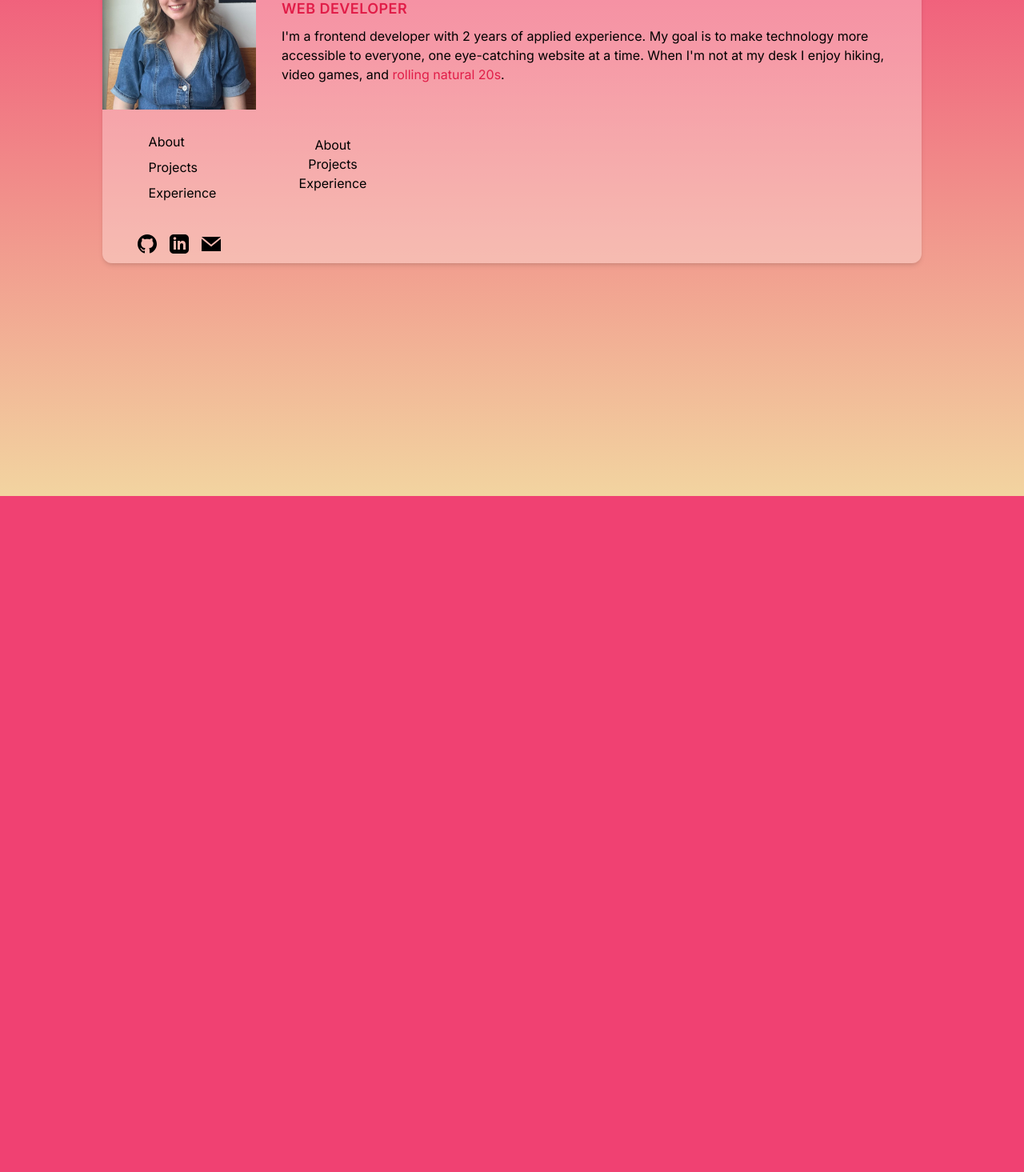
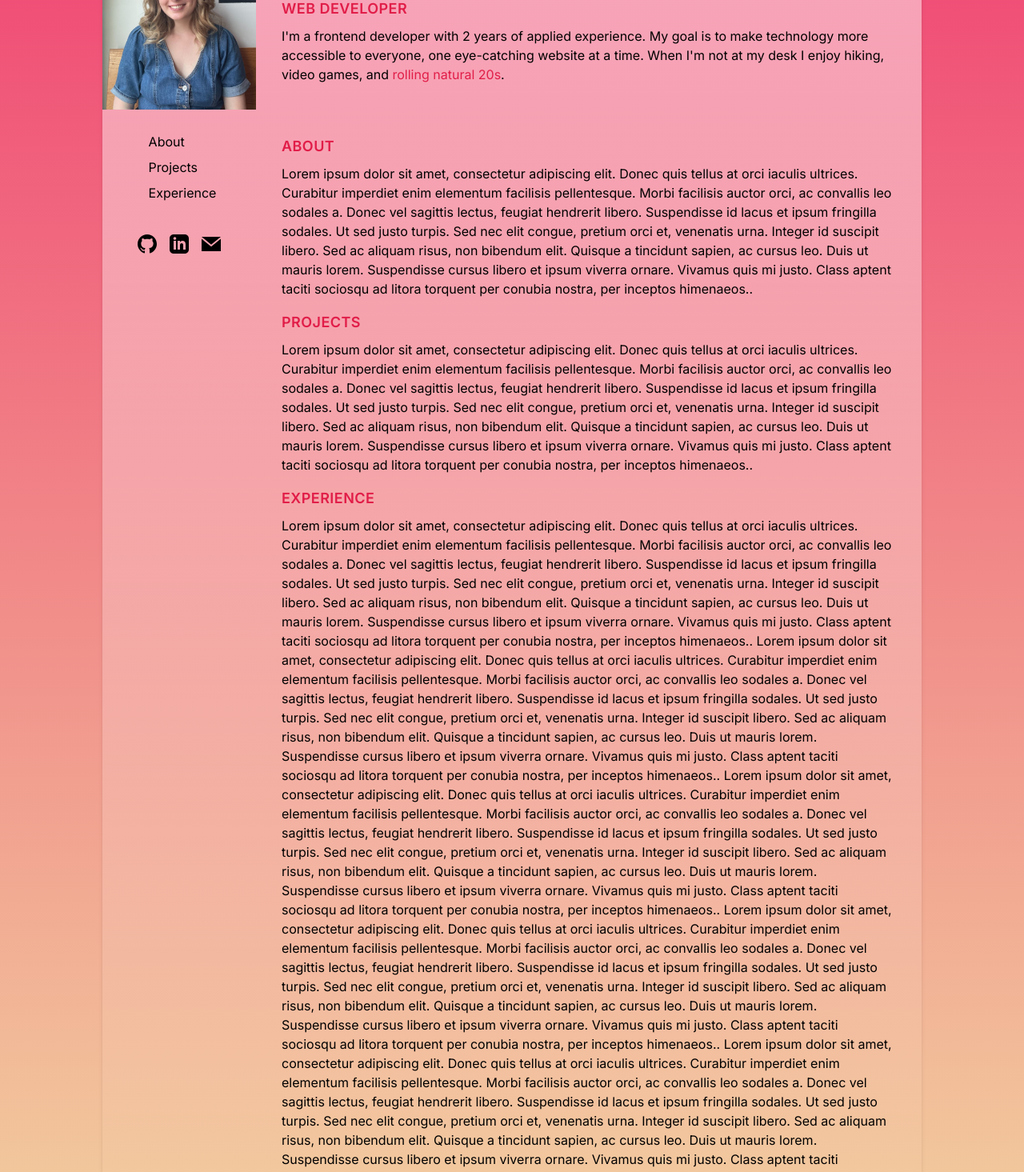
Before and after one commit to jgfitzgerald/dev-website, a Next.js app: page / in a window 1280 px wide. Shown: the part 180-1645 px from the top of the page at 80% size. Before the commit the page ends 800 px from the top, so only its background shows below. Built offline with nearby package versions, Linux system fonts and the light colour scheme.

Commit message:
add body & scroll behaviour

```diff
--- a/src/app/globals.css
+++ b/src/app/globals.css
@@ -23,3 +23,7 @@ body.dark {
   --background-start-rgb: 29, 39, 64;
   --background-end-rgb: 61, 72, 99;
 }
+
+html {
+  scroll-behavior: smooth;
+}
--- a/src/app/page.tsx
+++ b/src/app/page.tsx
@@ -3,11 +3,11 @@ import { About, Projects, Experience, ToggleTheme, Nav } from '../components/';
 
 export default function Home() {
   return (
-    <main className="flex min-h-screen flex-col items-center justify-between p-24">
+  <main className="flex min-h-screen flex-col items-center justify-between p-24">
 
   <ToggleTheme />
 
-      <div className="max-w-md mx-auto bg-white bg-opacity-30 rounded-xl shadow-md overflow-hidden lg:max-w-[80vw] md:max-w-2xl">
+  <div className="max-w-md mx-auto bg-gradient-to-b from-white/50 rounded-xl shadow-md overflow-hidden lg:max-w-[80vw] md:max-w-2xl min-h-[75vh]">
   <div className="md:flex">
     <div className="md:shrink-0">
       <img className="h-48 w-full object-cover md:h-full md:w-48" src="/images/portrait.png" alt="Picture of Julia Fitzgerald"/>
--- a/src/components/About.tsx
+++ b/src/components/About.tsx
@@ -1,3 +1,5 @@
 export default function Home() {
-    return (<div>About</div>)
+    return (<div id="about" className="mb-4"><div className="uppercase tracking-wide text-lg text-rose-600 dark:text-green-100 font-semibold">About</div>
+    <p className="mt-2 text-black dark:text-slate-300">Lorem ipsum dolor sit amet, consectetur adipiscing elit. Donec quis tellus at orci iaculis ultrices. Curabitur imperdiet enim elementum facilisis pellentesque. Morbi facilisis auctor orci, ac convallis leo sodales a. Donec vel sagittis lectus, feugiat hendrerit libero. Suspendisse id lacus et ipsum fringilla sodales. Ut sed justo turpis. Sed nec elit congue, pretium orci et, venenatis urna. Integer id suscipit libero. Sed ac aliquam risus, non bibendum elit. Quisque a tincidunt sapien, ac cursus leo. Duis ut mauris lorem. Suspendisse cursus libero et ipsum viverra ornare. Vivamus quis mi justo. Class aptent taciti sociosqu ad litora torquent per conubia nostra, per inceptos himenaeos..</p>
+    </div>)
 }
--- a/src/components/Experience.tsx
+++ b/src/components/Experience.tsx
@@ -1,3 +1,12 @@
 export default function Home() {
-    return (<div>Experience</div>)
+    return (<div id="experience" className="mb-4"><div className="mb-1.5 uppercase tracking-wide text-lg text-rose-600 dark:text-green-100 font-semibold">Experience</div>
+    <p className="mt-2 text-black dark:text-slate-300">Lorem ipsum dolor sit amet, consectetur adipiscing elit. Donec quis tellus at orci iaculis ultrices. Curabitur imperdiet enim elementum facilisis pellentesque. Morbi facilisis auctor orci, ac convallis leo sodales a. Donec vel sagittis lectus, feugiat hendrerit libero. Suspendisse id lacus et ipsum fringilla sodales. Ut sed justo turpis. Sed nec elit congue, pretium orci et, venenatis urna. Integer id suscipit libero. Sed ac aliquam risus, non bibendum elit. Quisque a tincidunt sapien, ac cursus leo. Duis ut mauris lorem. Suspendisse cursus libero et ipsum viverra ornare. Vivamus quis mi justo. Class aptent taciti sociosqu ad litora torquent per conubia nostra, per inceptos himenaeos..
+
+    Lorem ipsum dolor sit amet, consectetur adipiscing elit. Donec quis tellus at orci iaculis ultrices. Curabitur imperdiet enim elementum facilisis pellentesque. Morbi facilisis auctor orci, ac convallis leo sodales a. Donec vel sagittis lectus, feugiat hendrerit libero. Suspendisse id lacus et ipsum fringilla sodales. Ut sed justo turpis. Sed nec elit congue, pretium orci et, venenatis urna. Integer id suscipit libero. Sed ac aliquam risus, non bibendum elit. Quisque a tincidunt sapien, ac cursus leo. Duis ut mauris lorem. Suspendisse cursus libero et ipsum viverra ornare. Vivamus quis mi justo. Class aptent taciti sociosqu ad litora torquent per conubia nostra, per inceptos himenaeos..
+
+    Lorem ipsum dolor sit amet, consectetur adipiscing elit. Donec quis tellus at orci iaculis ultrices. Curabitur imperdiet enim elementum facilisis pellentesque. Morbi facilisis auctor orci, ac convallis leo sodales a. Donec vel sagittis lectus, feugiat hendrerit libero. Suspendisse id lacus et ipsum fringilla sodales. Ut sed justo turpis. Sed nec elit congue, pretium orci et, venenatis urna. Integer id suscipit libero. Sed ac aliquam risus, non bibendum elit. Quisque a tincidunt sapien, ac cursus leo. Duis ut mauris lorem. Suspendisse cursus libero et ipsum viverra ornare. Vivamus quis mi justo. Class aptent taciti sociosqu ad litora torquent per conubia nostra, per inceptos himenaeos..
+
+    Lorem ipsum dolor sit amet, consectetur adipiscing elit. Donec quis tellus at orci iaculis ultrices. Curabitur imperdiet enim elementum facilisis pellentesque. Morbi facilisis auctor orci, ac convallis leo sodales a. Donec vel sagittis lectus, feugiat hendrerit libero. Suspendisse id lacus et ipsum fringilla sodales. Ut sed justo turpis. Sed nec elit congue, pretium orci et, venenatis urna. Integer id suscipit libero. Sed ac aliquam risus, non bibendum elit. Quisque a tincidunt sapien, ac cursus leo. Duis ut mauris lorem. Suspendisse cursus libero et ipsum viverra ornare. Vivamus quis mi justo. Class aptent taciti sociosqu ad litora torquent per conubia nostra, per inceptos himenaeos..
+
+    Lorem ipsum dolor sit amet, consectetur adipiscing elit. Donec quis tellus at orci iaculis ultrices. Curabitur imperdiet enim elementum facilisis pellentesque. Morbi facilisis auctor orci, ac convallis leo sodales a. Donec vel sagittis lectus, feugiat hendrerit libero. Suspendisse id lacus et ipsum fringilla sodales. Ut sed justo turpis. Sed nec elit congue, pretium orci et, venenatis urna. Integer id suscipit libero. Sed ac aliquam risus, non bibendum elit. Quisque a tincidunt sapien, ac cursus leo. Duis ut mauris lorem. Suspendisse cursus libero et ipsum viverra ornare. Vivamus quis mi justo. Class aptent taciti sociosqu ad litora torquent per conubia nostra, per inceptos himenaeos..</p></div>)
 }
--- a/src/components/Nav.tsx
+++ b/src/components/Nav.tsx
@@ -6,9 +6,9 @@ export default function Nav() {
       <div className="flex flex-col items-center justify-center h-full w-full content-center object-cover md:h-full md:w-48">
       <nav className="flex flex-col sm:flex-row p-1 md:p-4 lg:p-6 xl:8" aria-label="In-page jump links">
       <ul className="flex md:flex-col md:flex-wrap">
-        <li className="md:flex items-center py-1 lg:px-4"><span className="ml-2 hover:text-rose-600 dark:hover:text-green-100 hover:italic cursor-pointer transition duration-300 ease-in-out">About</span><span className="lg:hidden md:hidden xl:hidden px-3">·</span></li>
-        <li className="md:flex items-center py-1 lg:px-4"><span className="ml-2 hover:text-rose-600 dark:hover:text-green-100 hover:italic cursor-pointer transition duration-300 ease-in-out">Projects</span><span className="lg:hidden md:hidden xl:hidden px-3">·</span></li>
-        <li className="md:flex items-center py-1 lg:px-4"><span className="ml-2 hover:text-rose-600 dark:hover:text-green-100 hover:italic cursor-pointer transition duration-300 ease-in-out">Experience</span></li>
+        <li className="md:flex items-center py-1 lg:px-4"><a href="#about" data-te-smooth-scroll-init><span className="ml-2 hover:text-rose-600 dark:hover:text-green-100 hover:italic cursor-pointer transition duration-300 ease-in-out">About</span></a><span className="lg:hidden md:hidden xl:hidden px-3">·</span></li>
+        <li className="md:flex items-center py-1 lg:px-4"><a href="#projects" data-te-smooth-scroll-init><span className="ml-2 hover:text-rose-600 dark:hover:text-green-100 hover:italic cursor-pointer transition duration-300 ease-in-out">Projects</span></a><span className="lg:hidden md:hidden xl:hidden px-3">·</span></li>
+        <li className="md:flex items-center py-1 lg:px-4"><a href="#experience" data-te-smooth-scroll-init><span className="ml-2 hover:text-rose-600 dark:hover:text-green-100 hover:italic cursor-pointer transition duration-300 ease-in-out">Experience</span></a></li>
   </ul>
       </nav>
       <div className="flex space-x-4 py-3">
@@ -23,11 +23,11 @@ export default function Nav() {
   </a>
       </div>
       </div>
-      <div className="p-8 flex flex-col items-center justify-center h-full w-full content-center object-cover md:h-full md:w-48">
+      <div className="p-8 flex flex-col items-center justify-center w-full content-center object-cover md:h-full md:w-[calc(100%-12rem)] content-center object-cover md:h-fill">
         <About/>
         <Projects/>
         <Experience/>
-      </div>
+        </div>
       </div>
     )
 }
--- a/src/components/Projects.tsx
+++ b/src/components/Projects.tsx
@@ -1,3 +1,4 @@
 export default function Home() {
-    return (<div>Projects</div>)
+    return (<div id="projects" className="mb-4"><div className="uppercase tracking-wide text-lg text-rose-600 dark:text-green-100 font-semibold">Projects</div>
+    <p className="mt-2 text-black dark:text-slate-300">Lorem ipsum dolor sit amet, consectetur adipiscing elit. Donec quis tellus at orci iaculis ultrices. Curabitur imperdiet enim elementum facilisis pellentesque. Morbi facilisis auctor orci, ac convallis leo sodales a. Donec vel sagittis lectus, feugiat hendrerit libero. Suspendisse id lacus et ipsum fringilla sodales. Ut sed justo turpis. Sed nec elit congue, pretium orci et, venenatis urna. Integer id suscipit libero. Sed ac aliquam risus, non bibendum elit. Quisque a tincidunt sapien, ac cursus leo. Duis ut mauris lorem. Suspendisse cursus libero et ipsum viverra ornare. Vivamus quis mi justo. Class aptent taciti sociosqu ad litora torquent per conubia nostra, per inceptos himenaeos..</p></div>)
 }
```
